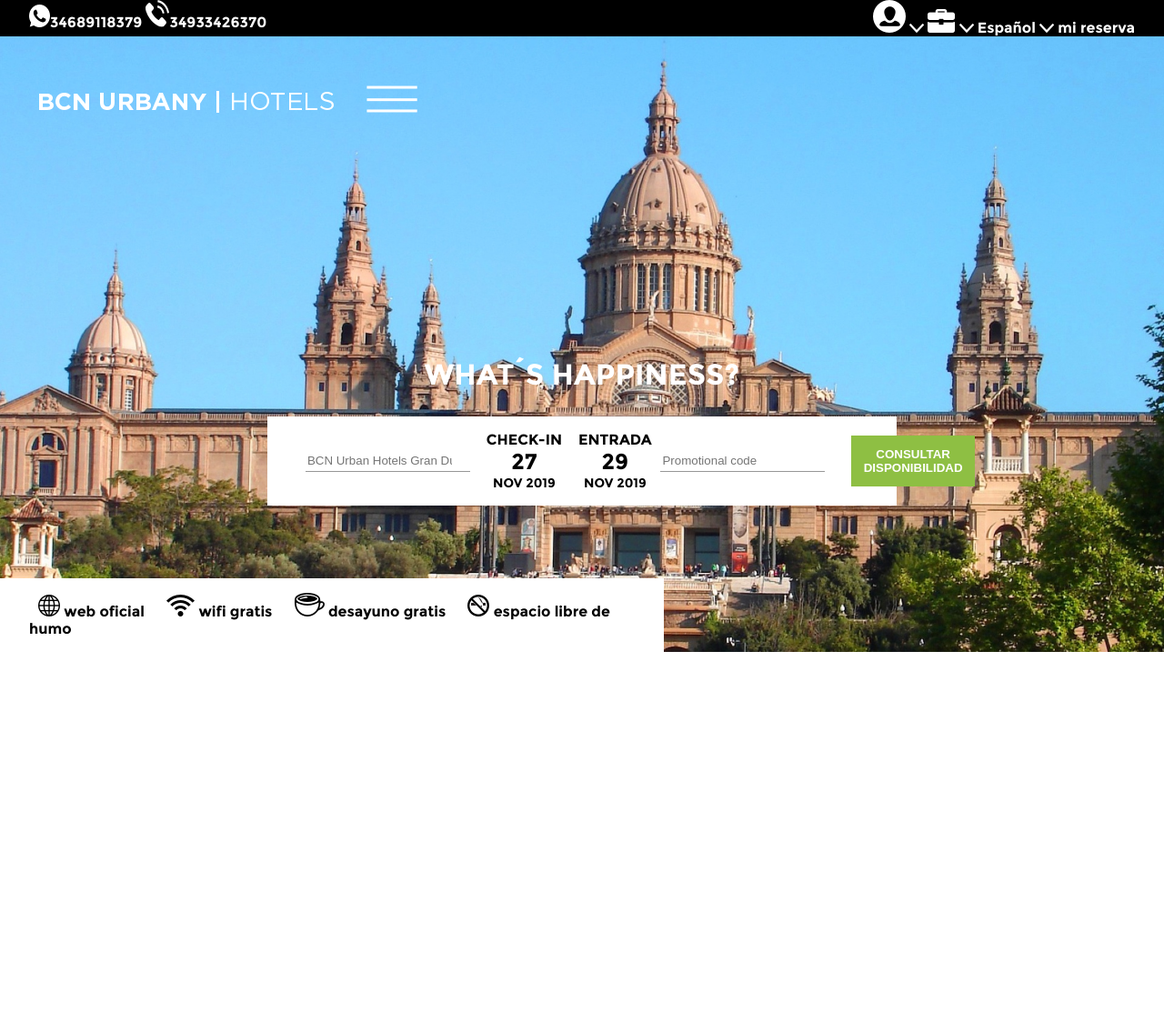
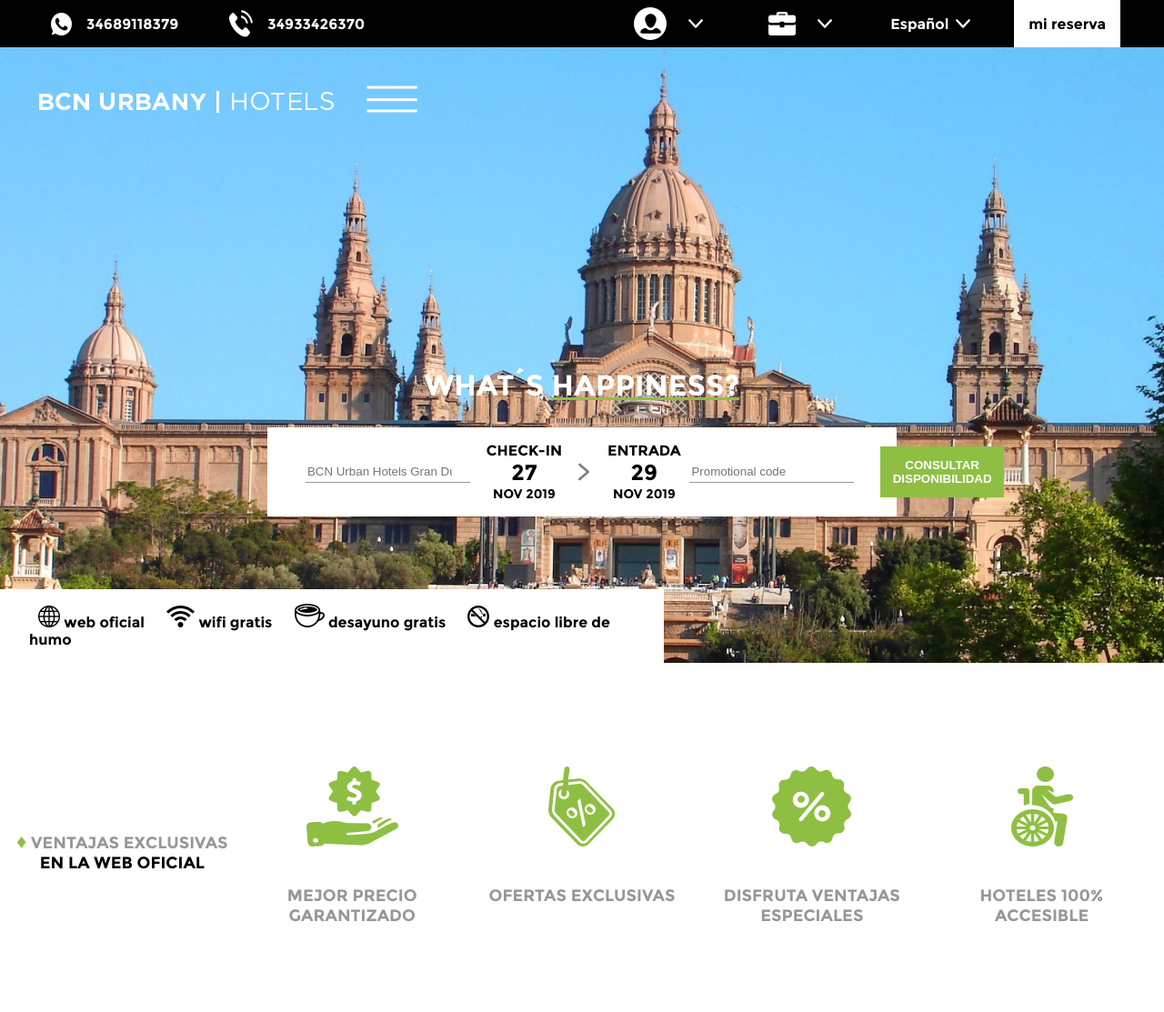
Before and after one commit to flevor-end/maquetacion-sass-roiback, a website: page index.html in a window 1280 px wide. Shown: the whole page at 91% size. Before the commit the page ends 800 px from the top, so only its background shows below. Drawn offline with nearby package versions, Linux system fonts and the light colour scheme; files that its build step writes are made by us from their sources; files whose address does not match are found by name; a web font is replaced by a local one.

Commit message:
maquetacion-final

```diff
--- a/index.html
+++ b/index.html
@@ -27,17 +27,31 @@
             Español
             <img src="images/header/Shape.png" alt="" />
           </span>
-          <span>mi reserva</span>
+          <span class="booking">mi reserva</span>
         </section>
       </div>
       <div class="nav">
         <img src="images/logo.png" alt="" />
-        <img src="images/header/menu hamburguesa.png" alt="" />
+        <img  class="menu-bar" src="images/header/menu hamburguesa.png" alt="" />
+        <!-- <div >
+          <span>&#9776</span>
+        </div> -->
+        <nav id="sidebar">
+          <!-- <img src="images/header/Salir menu.png" alt=""> -->
+          <a href="#" class="activo">hotel</a>
+          <a href="#">ofertas</a>
+          <a href="#">servicios</a>
+          <a href="#">habitaciones</a>
+          <a href="#">fotos</a>
+          <a href="#">contacto</a>
+          <a href="#">opiniones</a>
+          <a href="#">mapa</a>
+        </nav>
       </div>
     </header>
     <section class="hero">
       <div class="wrapper">
-        <h1 class="hero__h1">WHAT´S HAPPINESS?</h1>
+        <h1 class="hero__h1">WHAT´S <span class="hero__decor">HAPPINESS?</span> </h1>
         <div class="consultant">
           <div class="consultant__content">
             <div class="hotels-list">
@@ -54,7 +68,9 @@
                 <h2>27</h2>
                 <h3>NOV 2019</h3>
               </div>
-              <span></span>
+              <span class="next">
+                <img  src="images\header\next.png" alt="">
+              </span>
               <div class="content-check">
                 <span>ENTRADA</span>
                 <h2>29</h2>
@@ -85,5 +101,32 @@
 
       </div>
     </section>
+    <section class="why ">
+      <div class="">
+        <div class="why__grid">
+          <div class="why__item-title">
+            <h1 class="title__h2">
+            <img src="images/header/elemento tittulos.png" alt=""> ventajas Exclusivas <br><strong>en la web oficial</strong> </h1>
+          </div>
+          <div class="why__item">
+            <img src="images/advantage/mejor precio.png" alt="">
+            <h1 class="title__h2">mejor precio garantizado</h1>
+          </div>
+          <div class="why__item">
+            <img src="images/advantage/ofertas exclusivas.png" alt="">
+            <h1 class="title__h2">Ofertas Exclusivas</h1>
+          </div>
+          <div class="why__item">
+            <img src="images/advantage/Ventajas especiales.png" alt="">
+            <h1 class="title__h2">Disfruta ventajas especiales</h1>
+          </div>
+          <div class="why__item">
+            <img src="images/advantage/hotel 100 accesible.png" alt="">
+            <h1 class="title__h2">Hoteles 100% accesible</h1>
+          </div>
+        </div>
+      </div>
+    </section>
+    <script src="js/main.js"></script>
   </body>
 </html>
--- /dev/null
+++ b/js/main.js
@@ -0,0 +1,4 @@
+const menuBar = document.querySelector(".menu-bar");
+menuBar.addEventListener("click", function () {
+  document.getElementById("sidebar").classList.toggle("menuactivo");
+});
--- a/scss/styles.scss
+++ b/scss/styles.scss
@@ -33,6 +33,18 @@ body {
     color: #fff;
     align-content: center;
     padding: 0 2em;
+    section {
+        display: flex;
+    }
+    span {
+        margin-right: 1em;
+        align-items: center;
+        display: flex;
+        padding: 0.5em 1em;
+    }
+    img {
+        margin: 0 1em 0 0.5em;
+    }
 }
 
 .nav {
@@ -43,6 +55,11 @@ body {
     img {
         padding: 2em 2em 0 0;
     }
+}
+
+.booking {
+    background-color: #fff;
+    color: var(--black);
 }
 
 .hero {
@@ -56,6 +73,10 @@ body {
         color: #fff;
         font-size: 32px;
         font-weight: 700;
+    }
+    &__decor {
+        text-decoration: underline var(--green);
+        height: 10px;
     }
 
 }
@@ -132,3 +153,91 @@ span {
 }
 
 }
+
+.title__h2 {
+    color: var(--gray);
+    font-weight: 400;
+    text-transform: uppercase;
+    font-size: 18px;
+}
+
+.next {
+    display: flex;
+    align-items: center;
+    color: var(--gray);
+    opacity: 0.5;
+}
+
+.why {
+    text-align: center;
+    padding: 5em 1em;
+    strong {
+        color: var(--black);
+    }
+    .copy {
+      margin-bottom: 4em;
+      font-size: 1em;
+    }
+    &__item {
+      .copy {
+        margin-bottom: 2em;
+      }
+      img {
+        margin-bottom: 1.5em;
+      }
+    }
+    &__item-title {
+        display: flex;
+        align-items: center;
+        justify-content: center;
+    }
+    @media screen and (min-width: 768px) {
+      text-align: center;
+      &__grid {
+        display: grid;
+        grid-column-gap: 1em;
+        grid-template-columns: repeat(2, 1fr);
+      }
+    }
+    @media screen and (min-width: 1024px) {
+      &__grid {
+        grid-template-columns: repeat(5, 1fr);
+      }
+    }
+  }
+
+  header nav {
+    width: 28%;
+    height: 100%;
+    top: 3.31em;
+    position: fixed;
+    display: block;
+    left: -31%;
+    background-color: var(--green);
+    padding: 9em 1em;
+  }
+
+  #sidebar {
+    transition: all 500ms;
+  }
+
+  header nav.menuactivo {
+    left: 0%;
+  }
+  header nav a {
+    display: block;
+    float: none;
+    padding: 5px 15px;
+    text-align: center;
+    color: #fff;
+    text-decoration: none;
+    text-transform: uppercase;
+    line-height: 2em;
+  }
+  header nav a:hover {
+    border-bottom: 2px solid#fff;
+  }
+  .menu-bar {
+    margin-right: 1.2em;
+    cursor: pointer;
+  }
```
Also changed, not shown: images/header/next.png (added).
